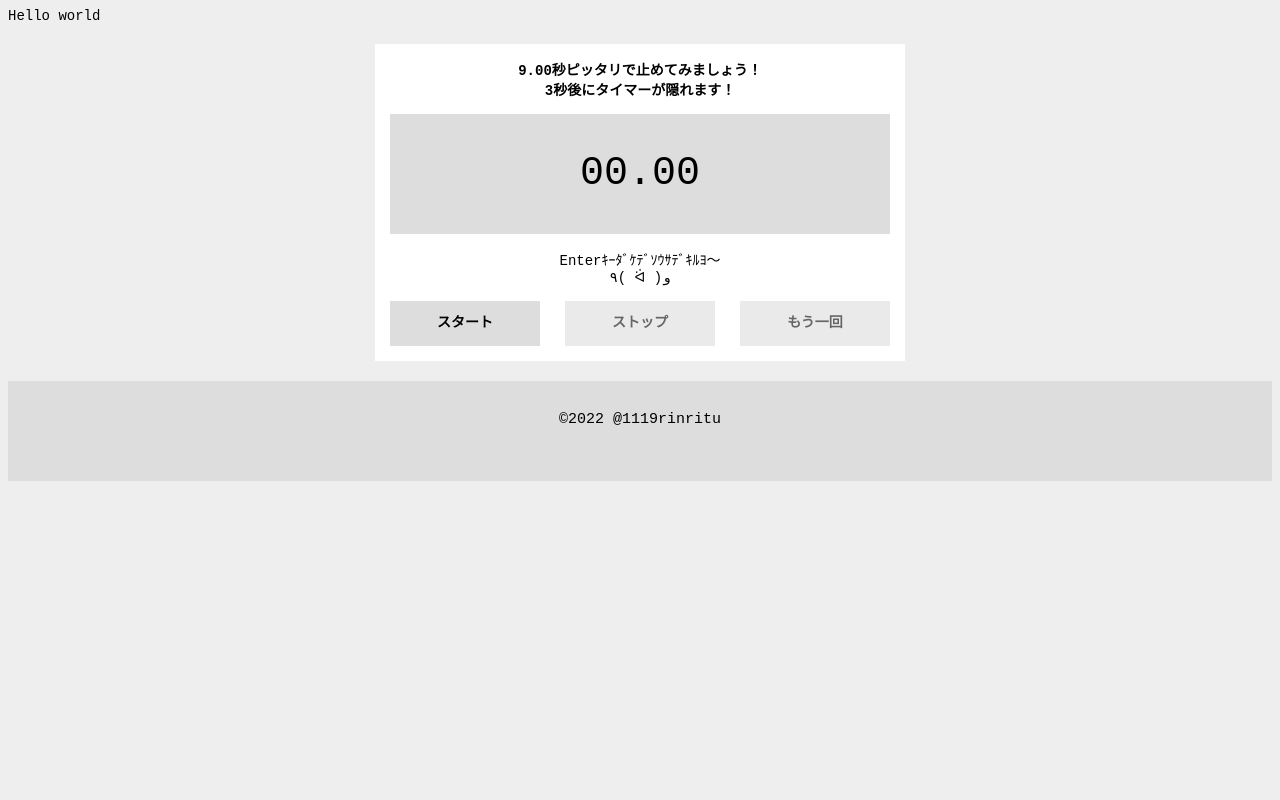
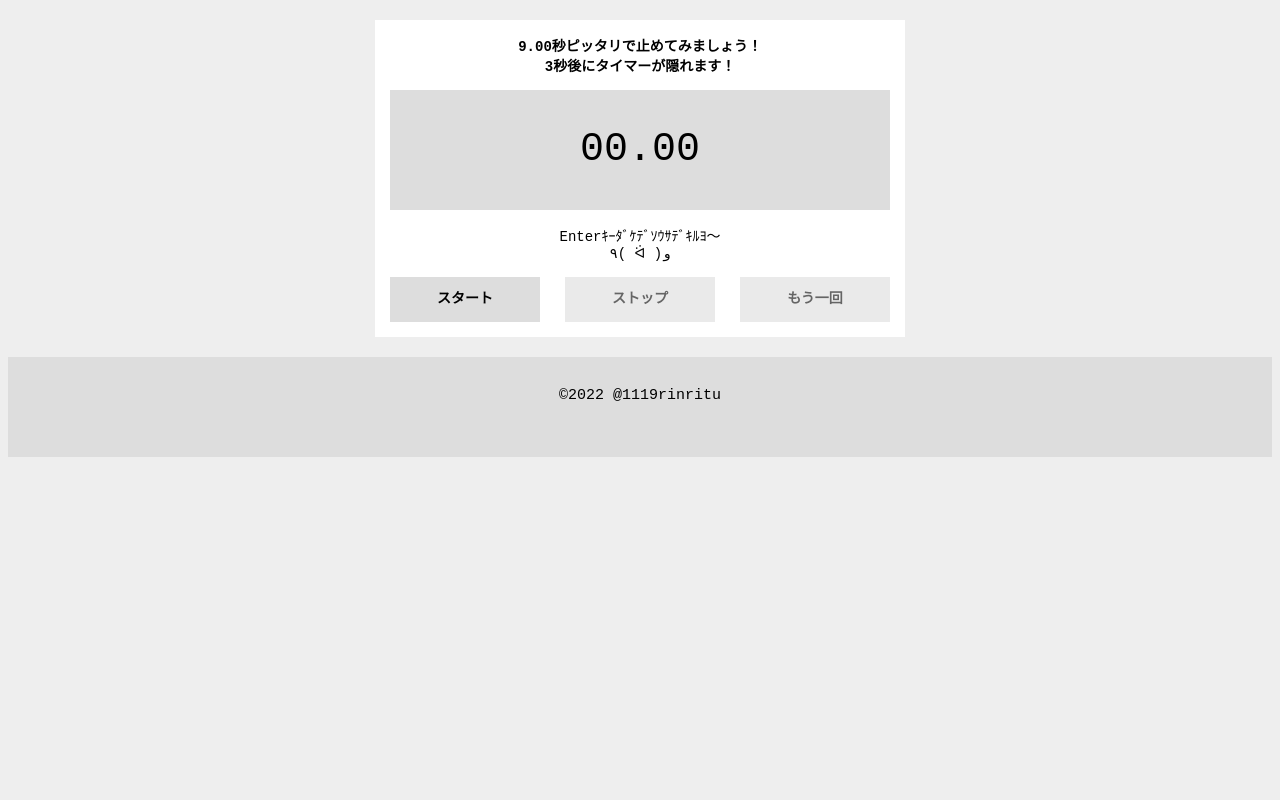
Before and after one commit to RintaroKinashi/TimerGame, a PHP site: page / in a window 1280 px wide. Run offline with PHP 8.4, Linux system fonts and the light colour scheme.

Commit message:
[deproy]

```diff
--- a/index.php
+++ b/index.php
@@ -1,7 +1,3 @@
-<?php
-echo 'Hello world';
-?>
-
 <!DOCTYPE html>
 <html lang="ja">
 
```
